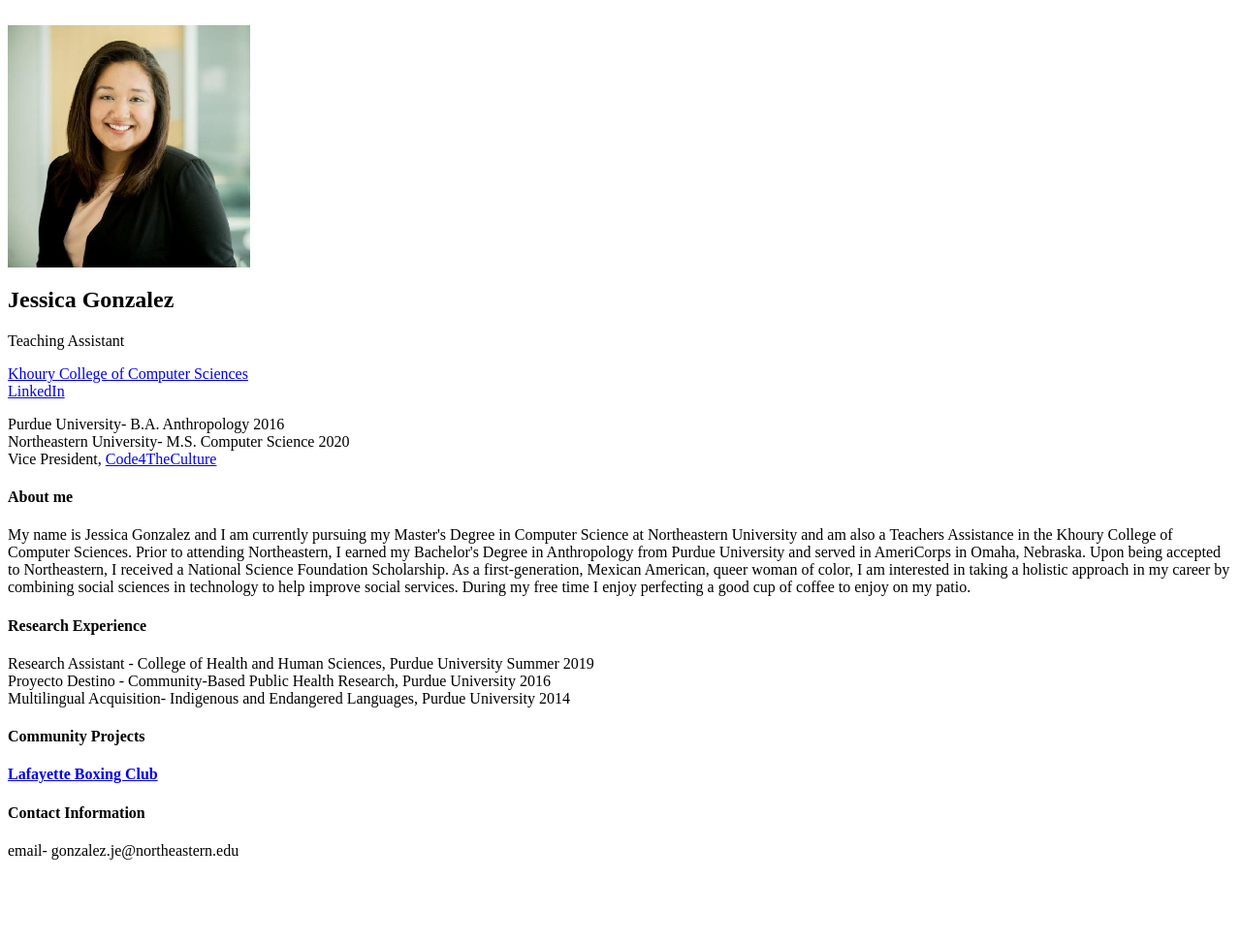
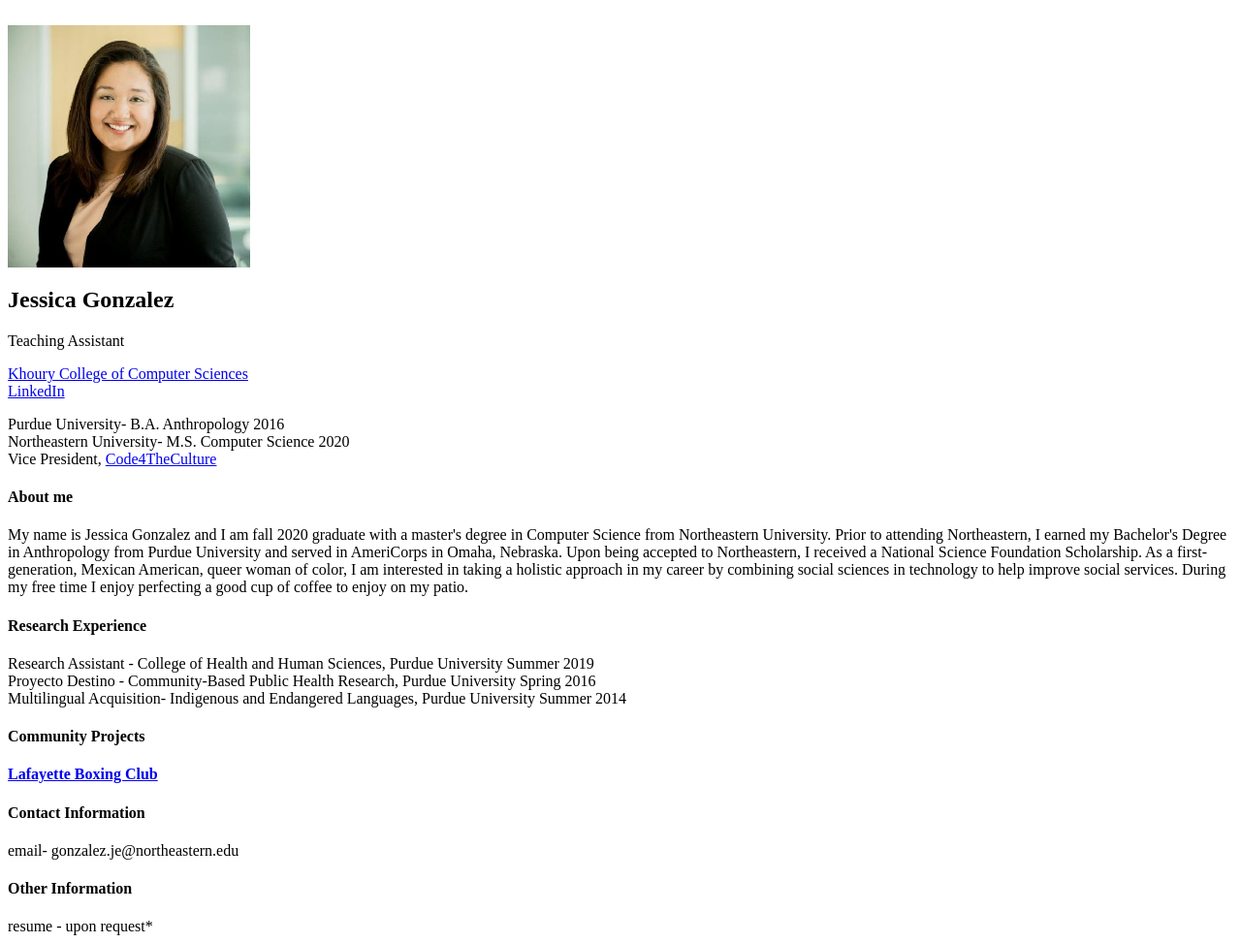
Before and after one commit to jesska001/personalWeb.github.io, a plain HTML site: page index.html in a window 1280 px wide. Shown: the whole page at 97% size. Before the commit the page ends 895 px from the top, so only its background shows below. Drawn offline with Linux system fonts and the light colour scheme.

Commit message:
update info

```diff
--- a/index.html
+++ b/index.html
@@ -54,7 +54,7 @@
     <h4 style="font-weight: bold">About me</h4>
 
     <p>
-        My name is Jessica Gonzalez and I am currently pursuing my Master's Degree in Computer Science at Northeastern University and am also a Teachers Assistance in the Khoury College of Computer Sciences. Prior to attending Northeastern, I earned my Bachelor's Degree in Anthropology from Purdue University and served in AmeriCorps in Omaha, Nebraska. Upon being accepted to Northeastern, I received a National Science Foundation Scholarship. As a first-generation, Mexican American, queer woman of color, I am interested in taking a holistic approach in my career by combining social sciences in technology to help improve social services. During my free time I enjoy perfecting a good cup of coffee to enjoy on my patio.
+        My name is Jessica Gonzalez and I am fall 2020 graduate with a master's degree in Computer Science from Northeastern University. Prior to attending Northeastern, I earned my Bachelor's Degree in Anthropology from Purdue University and served in AmeriCorps in Omaha, Nebraska. Upon being accepted to Northeastern, I received a National Science Foundation Scholarship. As a first-generation, Mexican American, queer woman of color, I am interested in taking a holistic approach in my career by combining social sciences in technology to help improve social services. During my free time I enjoy perfecting a good cup of coffee to enjoy on my patio.
 
     </p>
 
@@ -66,9 +66,9 @@
     <p>
         Research Assistant - College of Health and Human Sciences, Purdue University Summer 2019
         <br>
-        Proyecto Destino - Community-Based Public Health Research, Purdue University 2016
+        Proyecto Destino - Community-Based Public Health Research, Purdue University Spring 2016
         <br>
-        Multilingual Acquisition- Indigenous and Endangered Languages, Purdue University 2014
+        Multilingual Acquisition- Indigenous and Endangered Languages, Purdue University Summer 2014
 
 
     </p>
@@ -91,6 +91,12 @@
     email- gonzalez.je@northeastern.edu
 
 
+    <h4 style="font-weight: bold"> Other Information</h4>
+    resume - upon request*
+
+
+
+
 </div>
 
 </body>
```
Also changed, not shown: aboutMe.txt.
